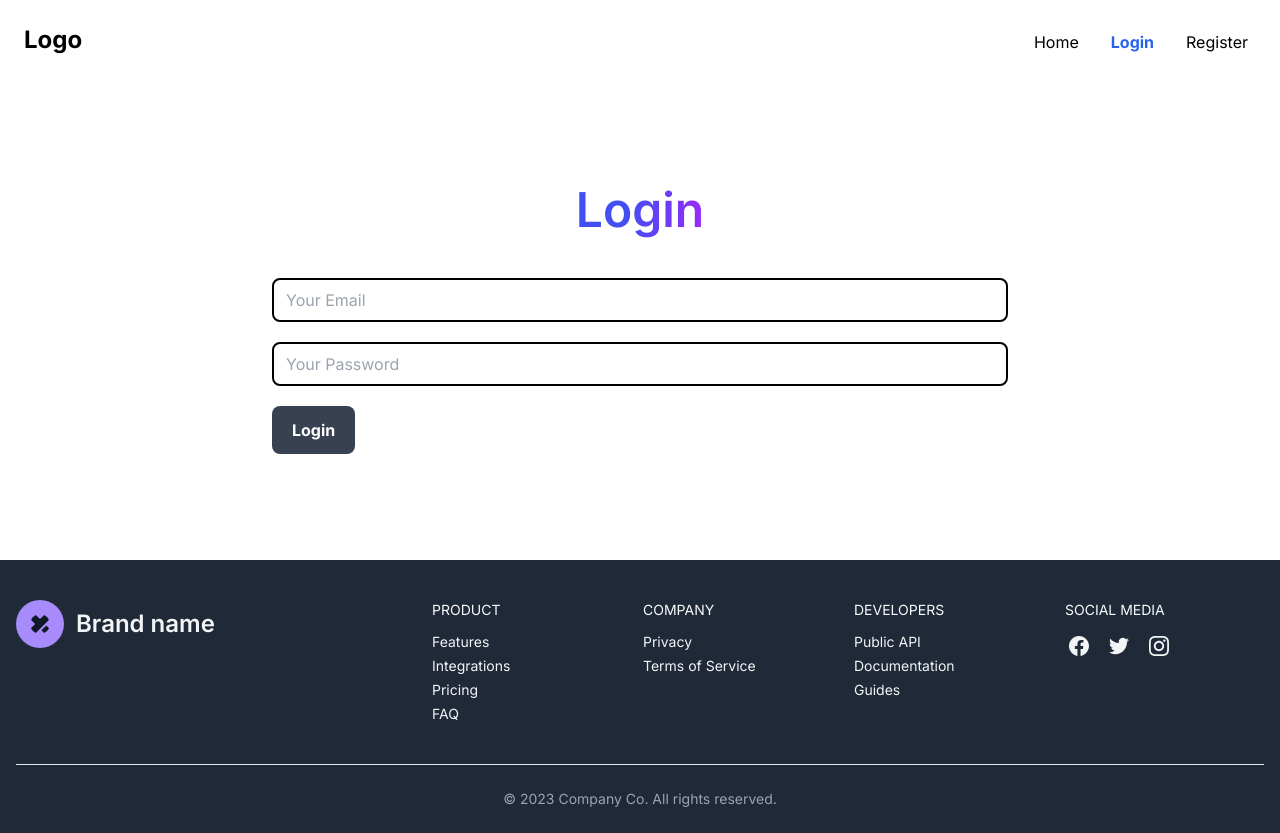
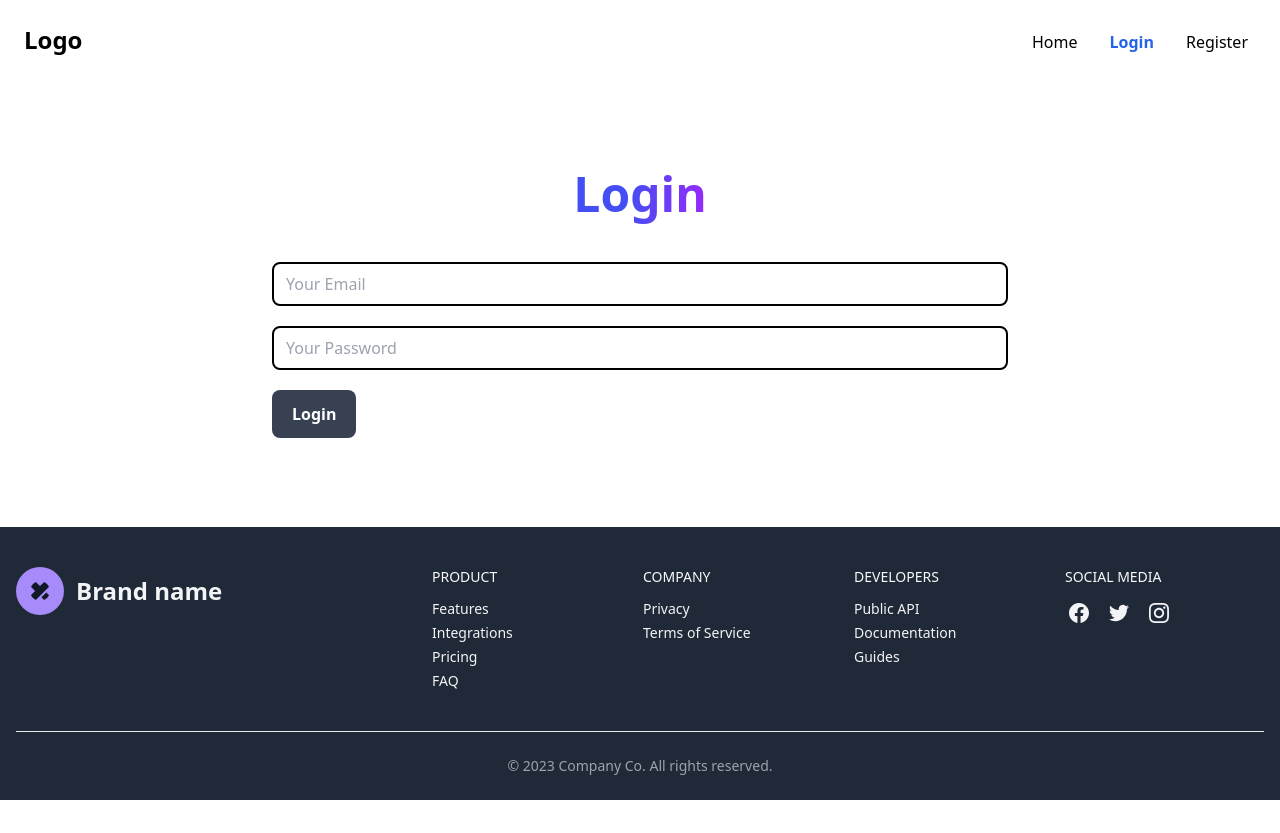
Before and after one commit to mehedi-hasan95/assingment-20, a Next.js app: page /user/login in a window 1280 px wide. After the commit the page ends 800 px from the top, so only its background shows below. Built offline with nearby package versions, Linux system fonts and the light colour scheme.

Commit message:
Page height set to 100vh

```diff
--- a/src/app/layout.js
+++ b/src/app/layout.js
@@ -12,7 +12,11 @@ export const metadata = {
 export default function RootLayout({ children }) {
     return (
         <html lang="en">
-            <body className={inter.className}>
+            <body
+                className={
+                    (inter.className, "flex flex-col justify-between h-[100vh]")
+                }
+            >
                 {children}
                 <FooterLayout />
             </body>
--- a/src/components/menu/MainMenu.jsx
+++ b/src/components/menu/MainMenu.jsx
@@ -16,6 +16,7 @@ const MainMenu = (props) => {
             });
 
             const result = await response.json();
+            console.log(result.status);
             if (result.status === "success") {
                 router.replace("/");
                 router.refresh();
--- a/src/components/user/Login.jsx
+++ b/src/components/user/Login.jsx
@@ -27,7 +27,6 @@ const Login = () => {
             const result = await response.json();
             if (result.status === "success") {
                 router.replace("/dashboard");
-                router.refresh();
             } else {
                 setLoginFail("Email or Password is not match");
             }
@@ -62,7 +61,7 @@ const Login = () => {
                     {loading ? (
                         <button
                             type="button"
-                            class="bg-gray-700 cursor-not-allowed flex justify-center items-center gap-4 max-w-max px-4 py-3 text-white font-bold"
+                            className="bg-gray-700 cursor-not-allowed flex justify-center items-center gap-4 max-w-max px-4 py-3 text-white font-bold"
                             disabled
                         >
                             Processing...
--- a/src/components/user/Register.jsx
+++ b/src/components/user/Register.jsx
@@ -139,7 +139,7 @@ const Register = () => {
                 {loading ? (
                     <button
                         type="button"
-                        class="bg-gray-700 cursor-not-allowed flex justify-center items-center gap-4 max-w-max px-4 py-3 text-white font-bold"
+                        className="bg-gray-700 cursor-not-allowed flex justify-center items-center gap-4 max-w-max px-4 py-3 text-white font-bold"
                         disabled
                     >
                         Processing...
```
